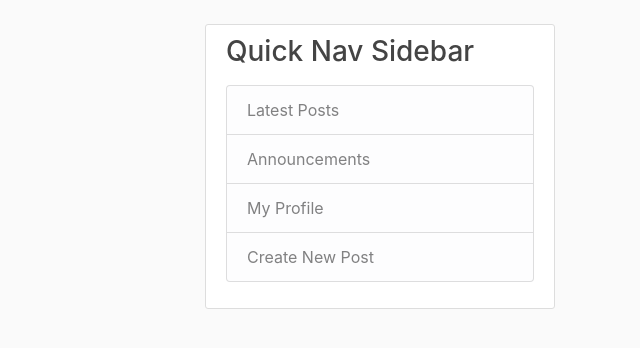
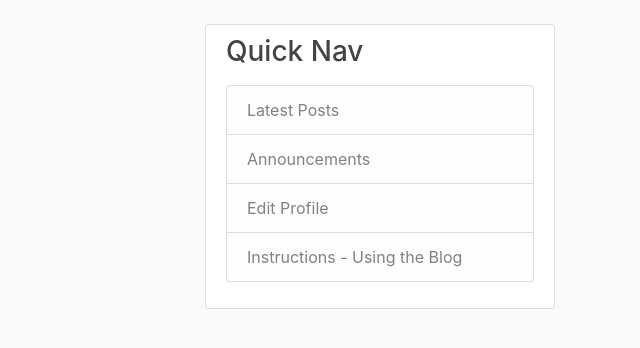
Before and after one commit to AkshatBhat/Django-Blog-Web-App, a Django app: page / in a window 1280 px wide. Shown: the part 56-404 px from the top of the page, without its empty margins (640-1280 px from the left). Run offline with Django 3.2, Linux system fonts and the light colour scheme; data that the repository does not hold is empty; some libraries are stand-ins or nearby versions.

Commit message:
Updated Content on Home, Added Instructions

```diff
--- a/blog/templates/blog/announcements.html
+++ b/blog/templates/blog/announcements.html
@@ -1,4 +1,4 @@
 {% extends 'blog/base.html' %} {% block content %}
 <h1>Announcements</h1>
-<p>There are no major announcements currently.</p>
+<p>The Website has been updated on 30th July,2020.</p>
 {% endblock content %}
--- a/blog/templates/blog/base.html
+++ b/blog/templates/blog/base.html
@@ -57,13 +57,13 @@
             </div>
             <div class="col-md-4 col-xs-6 col-sm-4">
                 <div class="content-section position-sticky">
-                    <h3>Quick Nav Sidebar</h3>
+                    <h3>Quick Nav</h3>
                     <p class='text-muted'>
                         <ul class="list-group">
                             <a class="list-group-item list-group-item-light nav-link" href="{% url 'blog-home' %}">Latest Posts</a>
                             <a class="list-group-item list-group-item-light nav-link" href="{% url 'blog-announcements' %}">Announcements</a>
-                            <a class="list-group-item list-group-item-light nav-link" href="{% url 'profile' %}">My Profile</a>
-                            <a class="list-group-item list-group-item-light nav-link" href="{% url 'post-create' %}">Create New Post</a>
+                            <a class="list-group-item list-group-item-light nav-link" href="{% url 'profile' %}">Edit Profile</a>
+                            <a class="list-group-item list-group-item-light nav-link" href="{% url 'blog-instructions' %}">Instructions - Using the Blog</a>
                         </ul>
                     </p>
                 </div>
--- a/blog/templates/blog/home.html
+++ b/blog/templates/blog/home.html
@@ -9,7 +9,9 @@
             <!-- https://docs.djangoproject.com/en/2.0/ref/templates/builtins/#date -->
         </div>
         <h2><a class="article-title" href="{% url 'post-detail' post.id %}">{{ post.title }}</a></h2>
-        <p class="article-content">{{ post.content|truncatewords:"100" }}</p>
+        <p class="article-content">{{ post.content|truncatechars:300 }}</p>
+        {% if post.content|length > 300 %}
+        <a href="{% url 'post-detail' post.id %}"><small class="text-info float-right">Continue reading...</small></a> {% endif %}
     </div>
 </article>
 {% endfor %}
--- a/blog/urls.py
+++ b/blog/urls.py
@@ -9,5 +9,6 @@ urlpatterns = [
     path('post/<int:pk>/update/', PostUpdateView.as_view(), name='post-update'), # this wil automatically use template: post_form
     path('post/<int:pk>/delete/', PostDeleteView.as_view(), name='post-delete'),
     path('about/', views.about, name='blog-about'),
-    path('announcements/',views.announcements,name='blog-announcements')
+    path('announcements/',views.announcements,name='blog-announcements'),
+    path('instructions/',views.instructions,name='blog-instructions'),
 ]
--- a/blog/views.py
+++ b/blog/views.py
@@ -76,3 +76,6 @@ def about(request):
 
 def announcements(request):
     return render(request, 'blog/announcements.html', dict(title="Announcements"))
+
+def instructions(request):
+    return render(request, 'blog/instructions.html', dict(title="Instructions"))
--- a/users/views.py
+++ b/users/views.py
@@ -10,6 +10,7 @@ def register(request):
             form.save()
             username = form.cleaned_data.get('username')
             messages.success(request,f"{username}, your account has been created! You can now login with your credentials!")
+            messages.success(request,"After logging in, change your profile picture by clicking My Profile!")
             return redirect('login')
     else:
         form = UserRegistrationForm()
```
Also changed, not shown: blog/templates/blog/instructions.html (added, +16 -0 lines).
